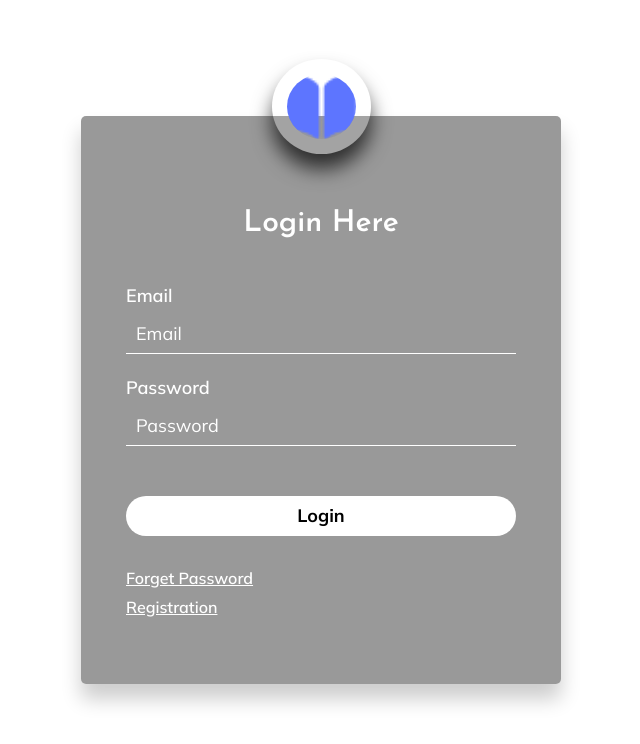
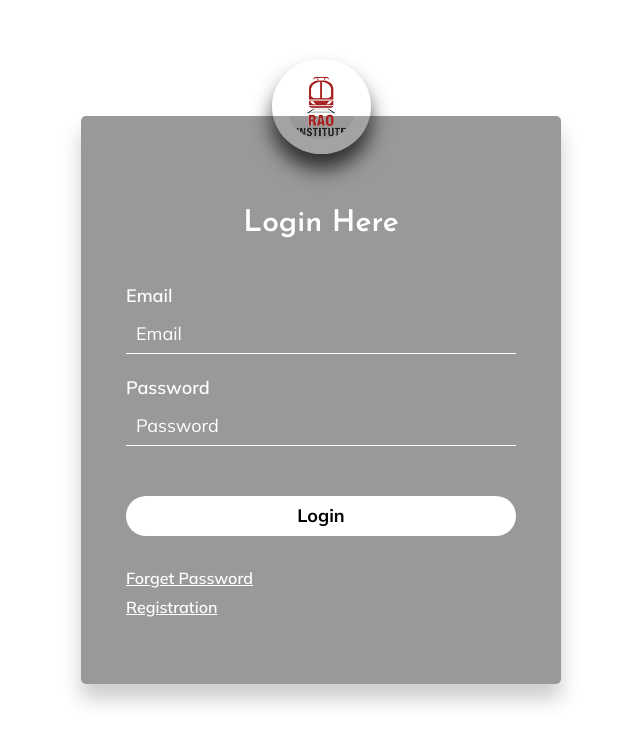
Before and after one commit to Reetikgit/RIN, a plain HTML site: page login.html in a window 1280 px wide. Shown: the whole page, without its empty margins (319-959 px from the left). Drawn offline with Linux system fonts and the light colour scheme.

Commit message:
Third commit

```diff
--- a/login.html
+++ b/login.html
@@ -47,7 +47,7 @@
             <div class="login-form">
                 <!-- logo-login -->
                 <div class="logo-login">
-                    <a href="index.html"><img src="assets/img/logo/loder.png" alt=""></a>
+                    <a href="index.html"><img src="assets/img/logo/RNL.png" alt=""></a>
                 </div>
                 <h2>Login Here</h2>
                 <div class="form-input">
```
